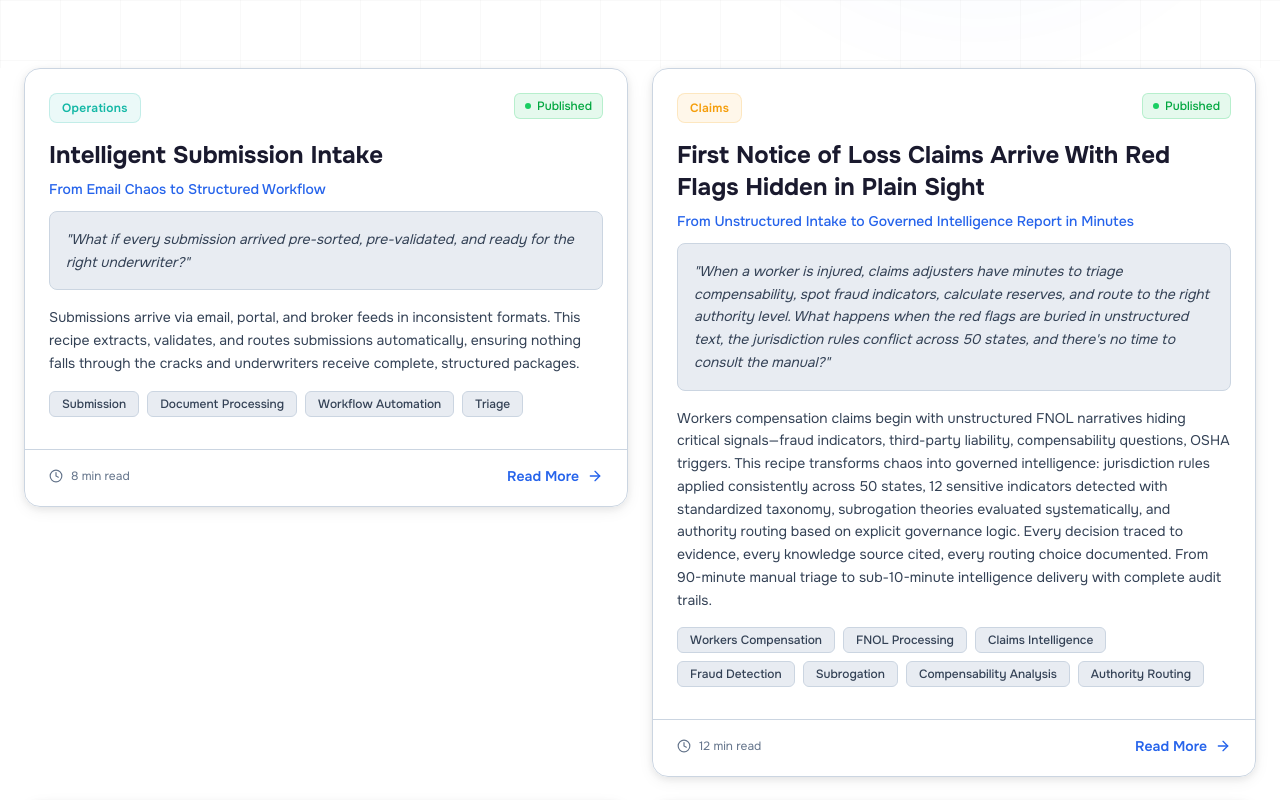
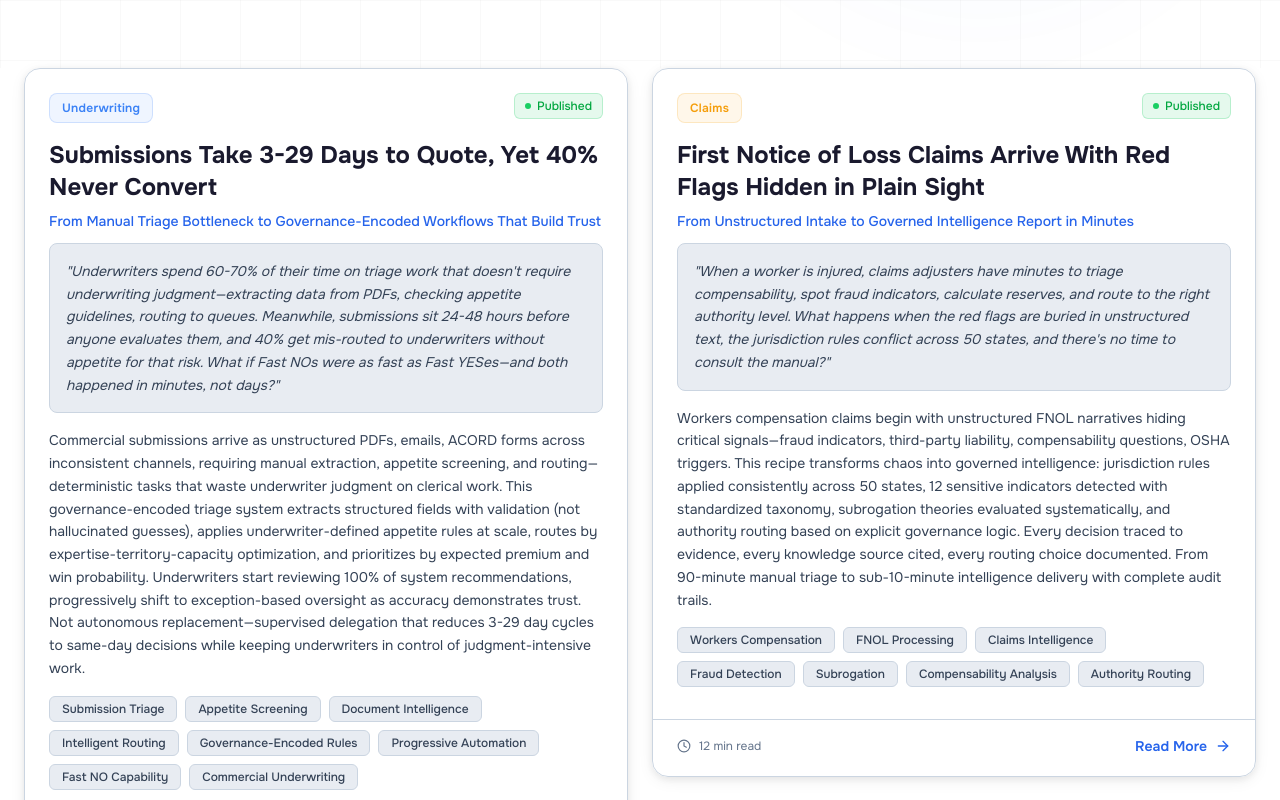
Before and after one commit to vsrin/en-usecases, a React (Vite) app: page / in a window 1280 px wide. Shown: the part 540-1340 px from the top of the page. Built offline with nearby package versions, Linux system fonts and the light colour scheme.

Commit message:
added MDM Assessment use case

```diff
--- a/src/data/usecases.ts
+++ b/src/data/usecases.ts
@@ -4,17 +4,26 @@ export const usecases: UseCaseMeta[] = [
   {
     id: 'submission-intake',
     slug: 'submission-intake',
-    title: 'Intelligent Submission Intake',
-    subtitle: 'From Email Chaos to Structured Workflow',
-    category: 'operations',
-    tags: ['Submission', 'Document Processing', 'Workflow Automation', 'Triage'],
+    title: 'Submissions Take 3-29 Days to Quote, Yet 40% Never Convert',
+    subtitle: 'From Manual Triage Bottleneck to Governance-Encoded Workflows That Build Trust',
+    category: 'underwriting',
+    tags: [
+      'Submission Triage',
+      'Appetite Screening',
+      'Document Intelligence',
+      'Intelligent Routing',
+      'Governance-Encoded Rules',
+      'Progressive Automation',
+      'Fast NO Capability',
+      'Commercial Underwriting'
+    ],
     status: 'published',
     publishedAt: '2026-01-20',
-    estimatedReadMin: 8,
+    estimatedReadMin: 12,
     detailType: 'html',
     htmlPath: 'SubmissionIntake.html',
-    keyQuestion: 'What if every submission arrived pre-sorted, pre-validated, and ready for the right underwriter?',
-    summary: 'Submissions arrive via email, portal, and broker feeds in inconsistent formats. This recipe extracts, validates, and routes submissions automatically, ensuring nothing falls through the cracks and underwriters receive complete, structured packages.',
+    keyQuestion: 'Underwriters spend 60-70% of their time on triage work that doesn\'t require underwriting judgment—extracting data from PDFs, checking appetite guidelines, routing to queues. Meanwhile, submissions sit 24-48 hours before anyone evaluates them, and 40% get mis-routed to underwriters without appetite for that risk. What if Fast NOs were as fast as Fast YESes—and both happened in minutes, not days?',
+    summary: 'Commercial submissions arrive as unstructured PDFs, emails, ACORD forms across inconsistent channels, requiring manual extraction, appetite screening, and routing—deterministic tasks that waste underwriter judgment on clerical work. This governance-encoded triage system extracts structured fields with validation (not hallucinated guesses), applies underwriter-defined appetite rules at scale, routes by expertise-territory-capacity optimization, and prioritizes by expected premium and win probability. Underwriters start reviewing 100% of system recommendations, progressively shift to exception-based oversight as accuracy demonstrates trust. Not autonomous replacement—supervised delegation that reduces 3-29 day cycles to same-day decisions while keeping underwriters in control of judgment-intensive work.'
   },
   {
     "id": "workers-comp-fnol-intelligence",
```
